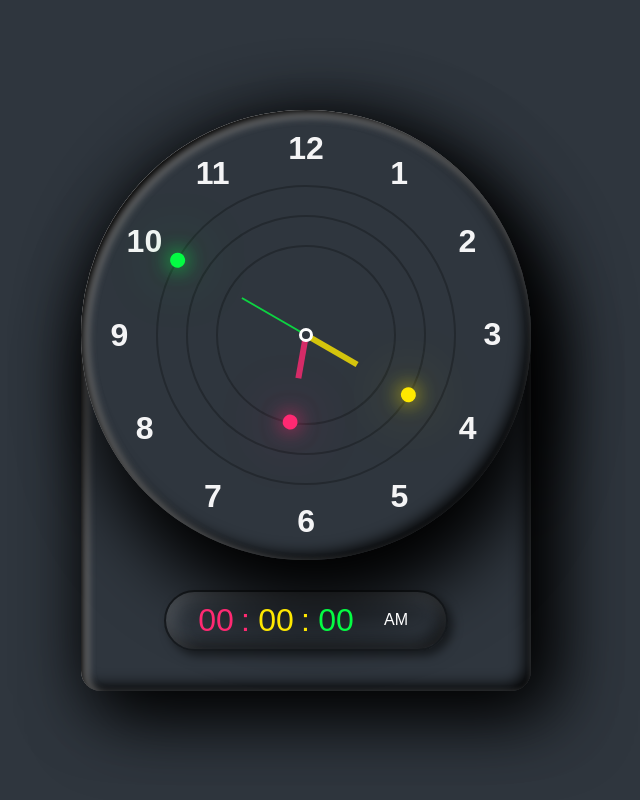
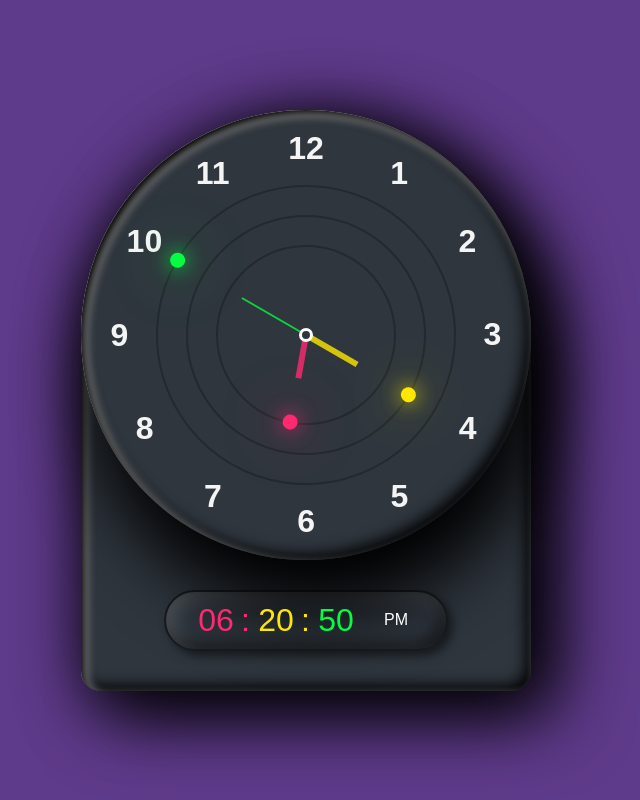
Before and after one commit to torikulislamv3/Simple-Clock, a plain HTML site: page index.html in a window 1280 px wide. Shown: the whole page, without its empty margins (334-974 px from the left). Drawn offline with Linux system fonts and the light colour scheme.

Commit message:
completely setup a clock for digital and analog of one frame

```diff
--- a/clock.css
+++ b/clock.css
@@ -11,7 +11,7 @@ body{
     justify-content: center;
     align-items: center;
     min-height: 100vh;
-    background: #2f363e;
+    background: #5f3b8b;
 }
 .container{
     position: relative;
--- a/index.html
+++ b/index.html
@@ -9,7 +9,6 @@
 <body>
     <div class="container">
         <div class="clock">
-
             <div class="circle" id="sc" style="--clr:#04fc43"><i></i></div>
             <div class="circle circle2" id="mn"  style="--clr:#fee800"><i></i></div>
             <div class="circle circle3" id="hr"  style="--clr:#ff2972"><i></i></div>
@@ -42,14 +41,40 @@
 
         setInterval(()=>{
             let day = new Date();
-        let hh = day.getHours() * 30;
-        let mm = day.getMinutes() * 6;
-        let ss = day.getSeconds() * 6;
+            let hh = day.getHours() * 30;
+            let mm = day.getMinutes() * 6;
+            let ss = day.getSeconds() * 6;
 
-        hr.style.transform = `rotateZ(${hh+(mm/12)}deg)`;
-        mn.style.transform = `rotateZ(${mm}deg)`;
-        sc.style.transform = `rotateZ(${ss}deg)`;
-        })
+            hr.style.transform = `rotateZ(${hh + (mm / 12)}deg)`;
+            mn.style.transform = `rotateZ(${mm}deg)`;
+            sc.style.transform = `rotateZ(${ss}deg)`;
+
+            // digital clock
+            let hours = document.getElementById("hour");
+            let minutes = document.getElementById("minutes");
+            let seconds = document.getElementById("seconds");
+            let ampm = document.getElementById("ampm");
+
+            let h = new Date().getHours();
+            let m = new Date().getMinutes();
+            let s = new Date().getSeconds();
+            let am_pm = "AM";
+
+            if(h > 12){
+                h -= 12;
+                am_pm = "PM";
+            }
+
+            h = (h < 10) ? "0" + h : h;
+            m = (m < 10) ? "0" + m : m;
+            s = (s < 10) ? "0" + s : s;
+
+            hours.innerHTML = h;
+            minutes.innerHTML = m;
+            seconds.innerHTML = s;
+            ampm.innerHTML = am_pm;
+
+        }, 1000);
     </script>
 </body>
 </html>
```
